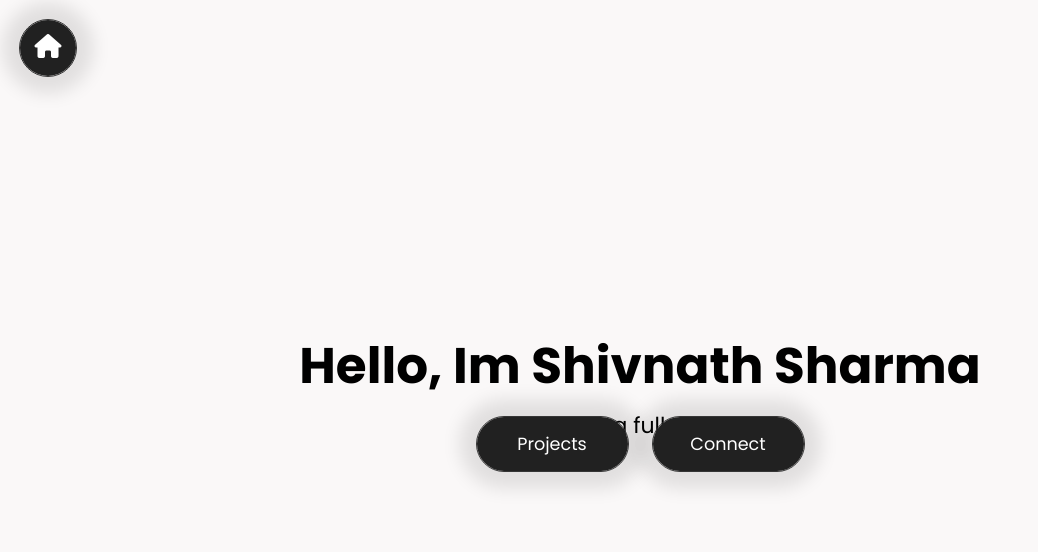
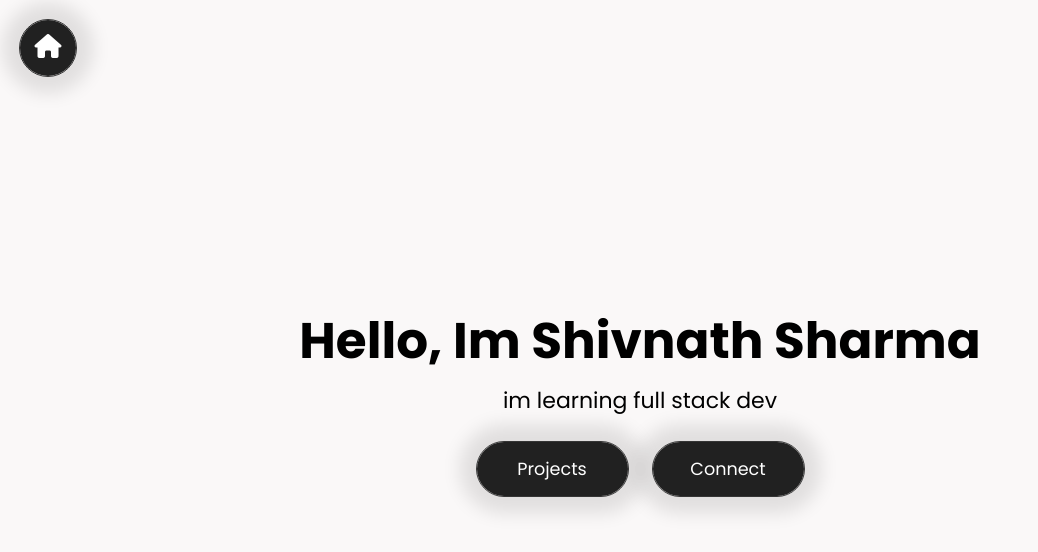
Before and after one commit to Shivnath-sharma/Portfolio, a plain HTML site: page index.html in a window 1280 px wide. Shown: the whole page, without its empty margins (0-1038 px from the left). Drawn offline with Linux system fonts and the light colour scheme.

Commit message:
font adjust

```diff
--- a/styles.css
+++ b/styles.css
@@ -32,7 +32,7 @@ p {
   display: flex;
   justify-content: center;
   gap: 25px;
-  margin-top: -50px;
+  margin-top: 20px;
 }
 
 .btn {
```
